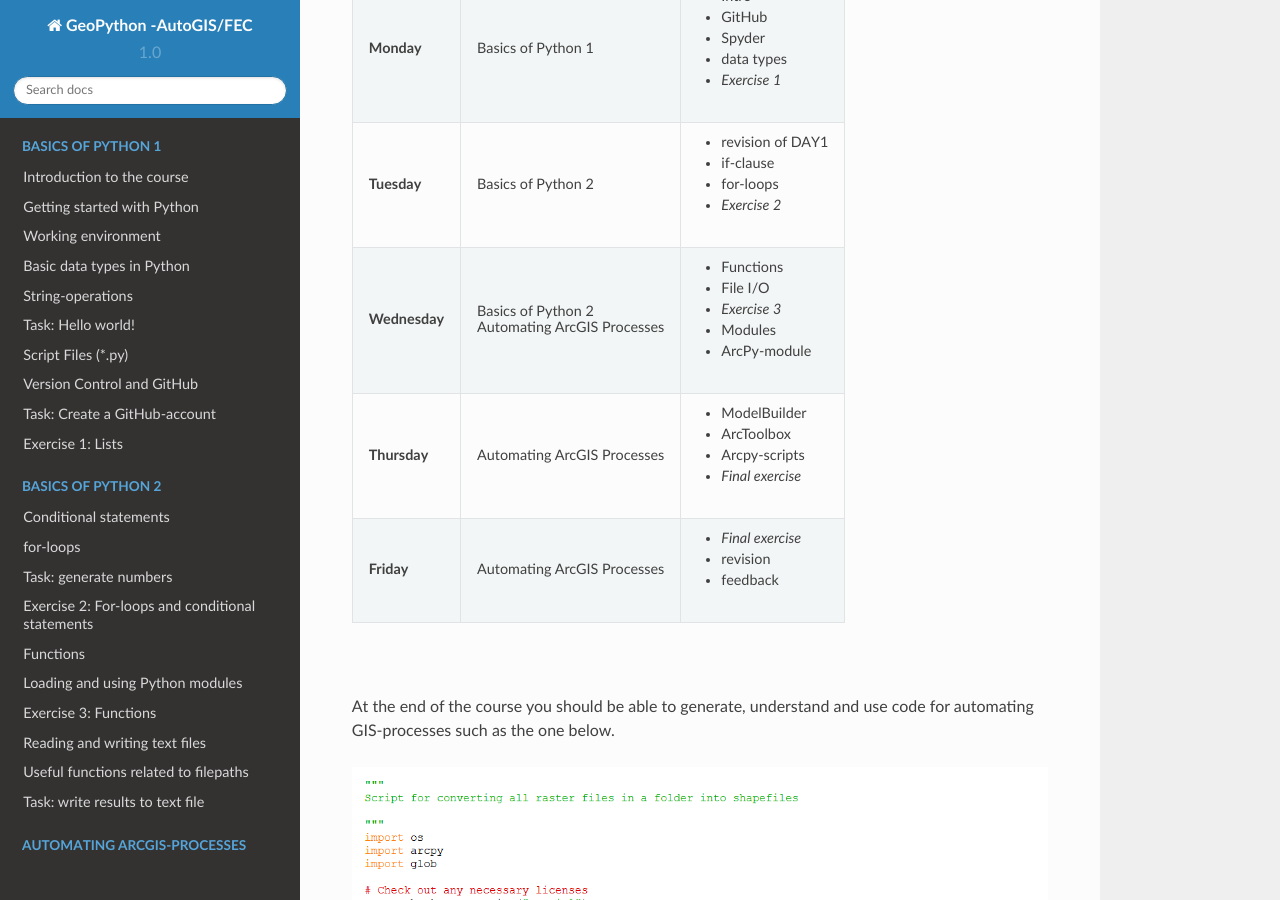
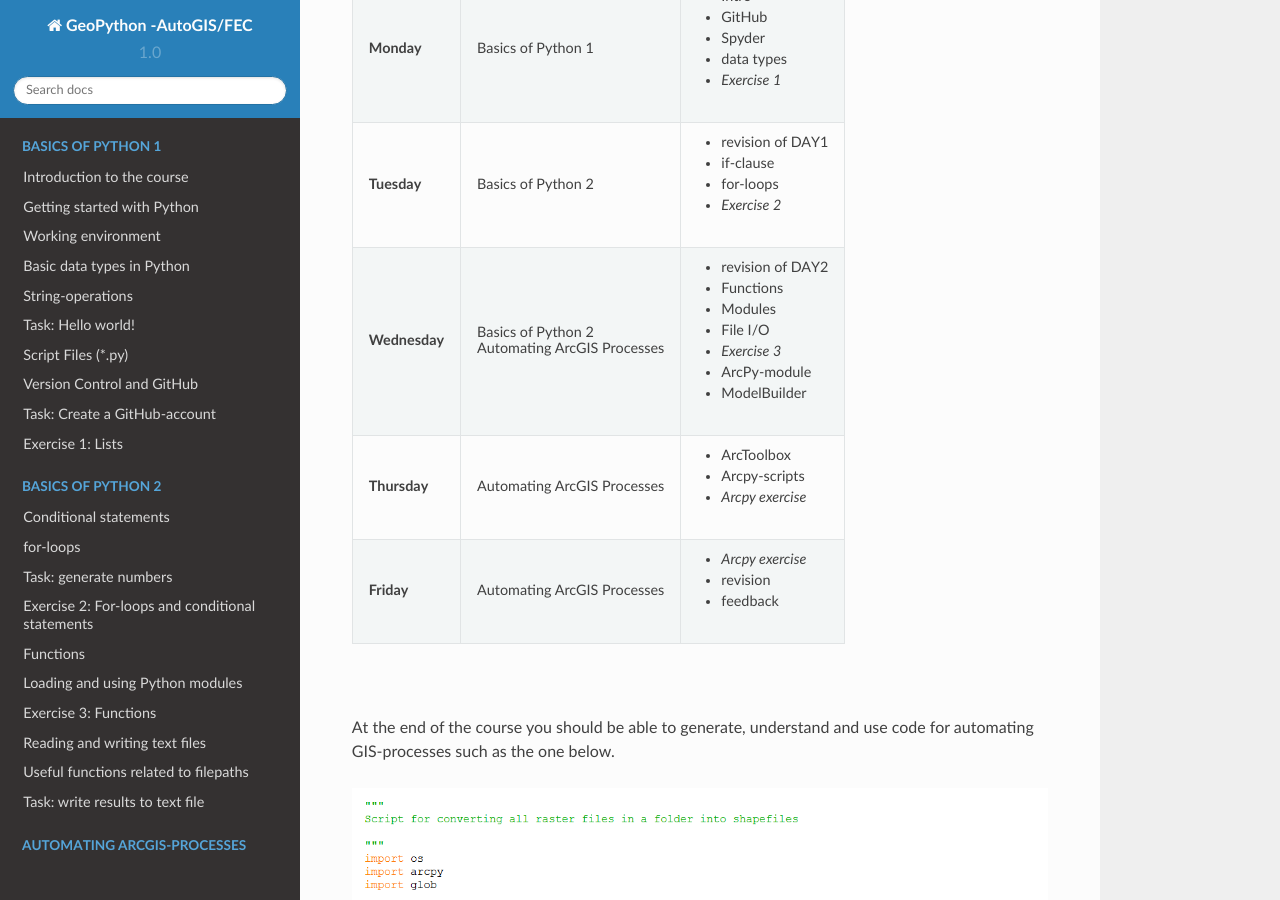
Before and after one commit to Automating-GIS-processes/FEC, a Sphinx documentation site: the page built from source/index.rst, in a window 1280 px wide and 900 px high, scrolled down 849 px. Built offline with Sphinx 7.4.7 and the Read the Docs theme 2.0.0, drawn with Linux system fonts in a browser that asks for light colours; pages that are not in the unit, such as notebooks, are missing from menus; some of the changed text lies outside the part shown.

Commit message:
adding data for exercises

```diff
--- a/source/Day2-for-loops.rst
+++ b/source/Day2-for-loops.rst
@@ -6,7 +6,7 @@ group's <http://software-carpentry.org/>`__ lessons on `Programming with
 Python <http://swcarpentry.github.io/python-novice-inflammation/>`__.
 
 
-Exampes from the class
+Examples from the class
 -----------------------
 
 Often we need to repeat a task, such as greeting people:
--- a/source/Day2-mini-exercise-writingFiles.rst
+++ b/source/Day2-mini-exercise-writingFiles.rst
@@ -1,7 +1,7 @@
 Task: write results to text file
 =================================
 
-In Exercise 3 on functions you were asked to define a function `circleArea()`which takes in one parameter `radius`
+In Exercise 3 on functions you were asked to define a function ``circleArea()`` which takes in one parameter ``radius``
 and returns the Area of a circle with the given radius. Using the function, update the following code so that
 you store the output into a text file `Circle_areas.txt` on your computer:
 
--- a/source/Day2-reading-files.rst
+++ b/source/Day2-reading-files.rst
@@ -1,5 +1,11 @@
 Reading and writing text files
 ==============================
+
+Preparations
+-------------
+
+Download the example dataset for this section from `this link <https://github.com/Automating-GIS-processes/FEC/blob/master/data/5972xxx.zip>`_.
+The zip-file contains a folder with data from the Travel Time Matrix dataset.
 
 Reading and writing text files within a Python code can be very handy for example when you want to document a process,
 or to automatically print out simple information and results (for example statistics) when running a bigger process.
--- a/source/index.rst
+++ b/source/index.rst
@@ -39,18 +39,19 @@ using the ArcPy-model for automating GIS-processes. Here is the preliminary sche
 |                |                                 | - for-loops        |
 |                |                                 | - *Exercise 2*     |
 +----------------+---------------------------------+--------------------+
-| **Wednesday**  | Basics of Python 2              | - Functions        |
+| **Wednesday**  | Basics of Python 2              | - revision of DAY2 |
+|                |                                 | - Functions        |
+|                |                                 | - Modules          |
 |                |                                 | - File I/O         |
 |                |                                 | - *Exercise 3*     |
-|                | Automating ArcGIS Processes     | - Modules          |
-|                |                                 | - ArcPy-module     |
+|                | Automating ArcGIS Processes     | - ArcPy-module     |
+|                |                                 | - ModelBuilder     |
 +----------------+---------------------------------+--------------------+
-|                |                                 | - ModelBuilder     |
 | **Thursday**   | Automating ArcGIS Processes     | - ArcToolbox       |
 |                |                                 | - Arcpy-scripts    |
-|                |                                 | - *Final exercise* |
+|                |                                 | - *Arcpy exercise* |
 +----------------+---------------------------------+--------------------+
-| **Friday**     | Automating ArcGIS Processes     | - *Final exercise* |
+| **Friday**     | Automating ArcGIS Processes     | - *Arcpy exercise* |
 |                |                                 | - revision         |
 |                |                                 | - feedback         |
 +----------------+---------------------------------+--------------------+
```
Also changed, not shown: source/Day3-arcpy-overview.rst (+16 -1 lines).
